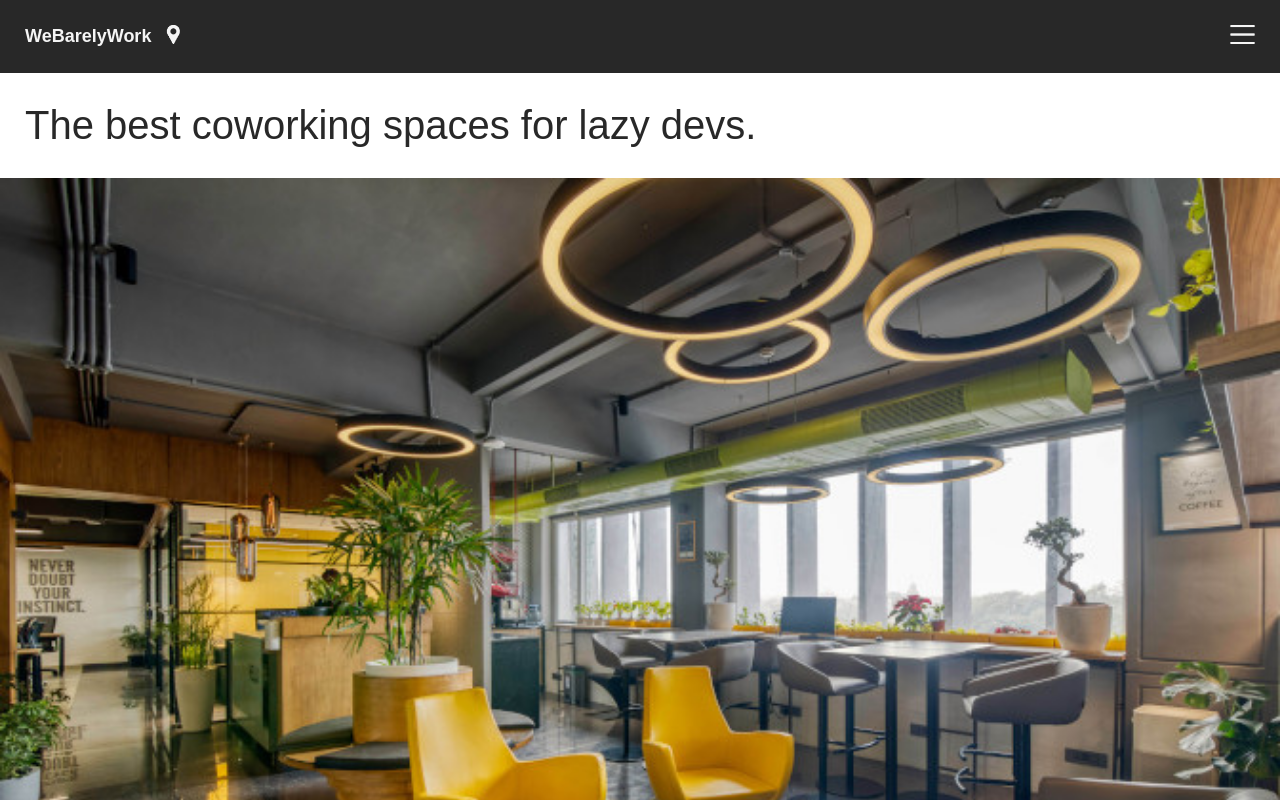
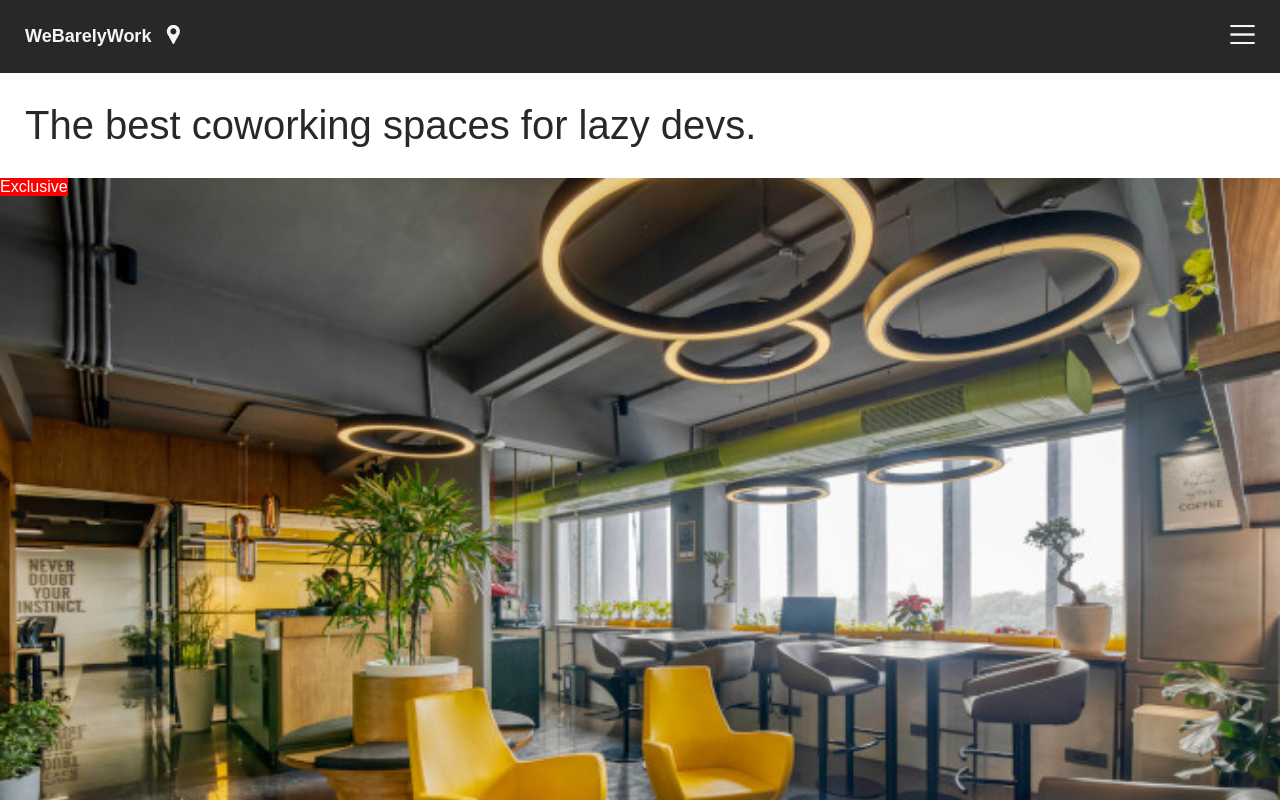
Before and after one commit to mpumi-moale/Coworking-space-site, a website built with Vite: page index.html in a window 1280 px wide. Shown: the top 800 px of the page. Built offline with nearby package versions, Linux system fonts and the light colour scheme.

Commit message:
added image banner

```diff
--- a/index.html
+++ b/index.html
@@ -31,6 +31,9 @@
 
 			<section class="item">
 				<img src="./src/assets/hygge.jpg" class="item-img" alt="A smart coworking space">
+				<div class="img-banner">
+					Exclusive
+				</div>
 				<div class="caption">
 					<p>Skiving in Scandinavia? Relax with a latte at Hygge Lounge.</p>
 				</div>
--- a/src/style.css
+++ b/src/style.css
@@ -43,8 +43,20 @@ h1 {
     margin: 30px 25px;
 }
 
+.item {
+    position: relative;
+}
+
 .item-img {
     width: 100%;
+}
+
+.img-banner{
+    position: absolute;
+    top: 0;
+    left: 0;
+    background-color: red;
+    color: white;
 }
 
 .caption {
```
